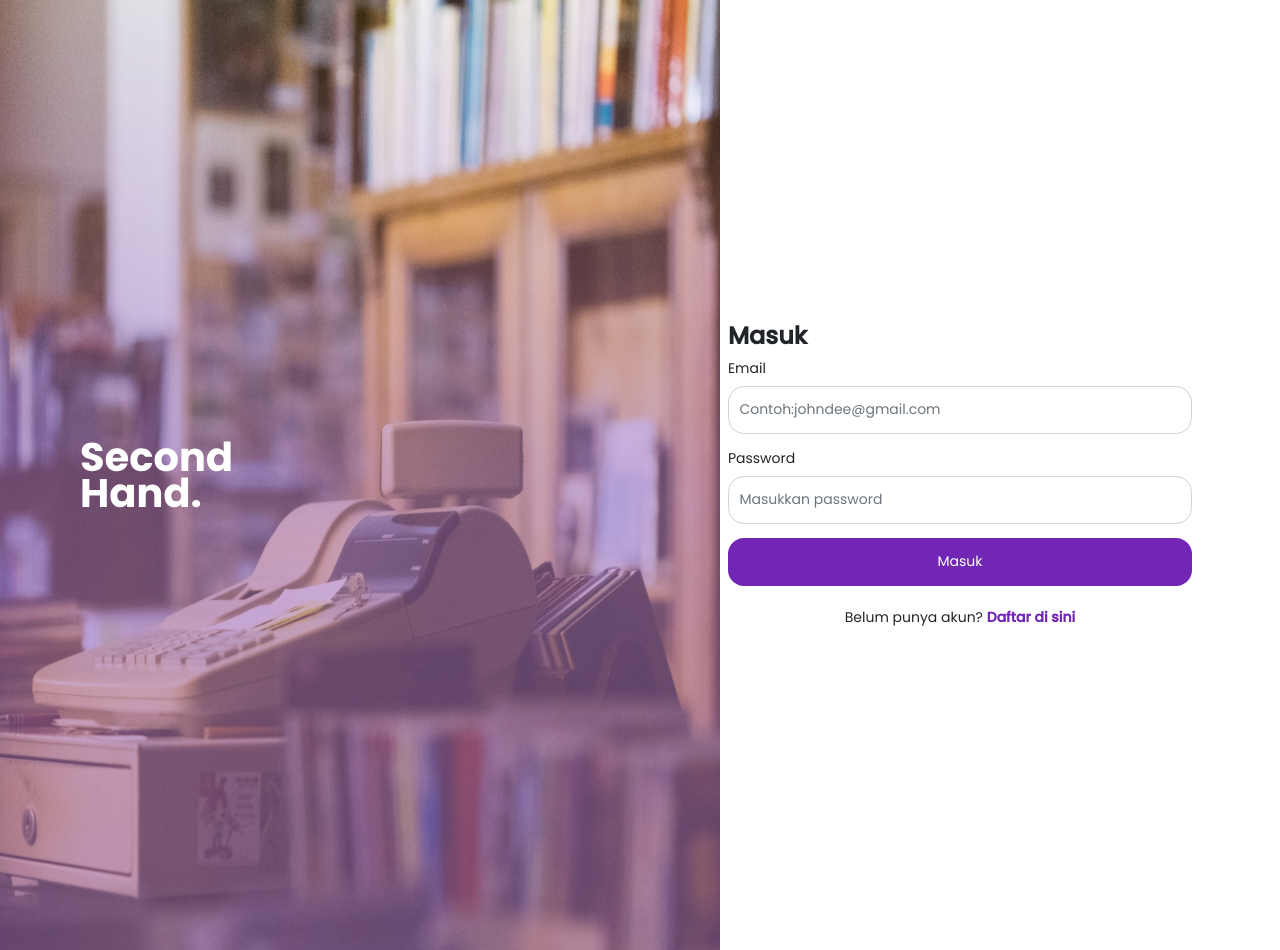
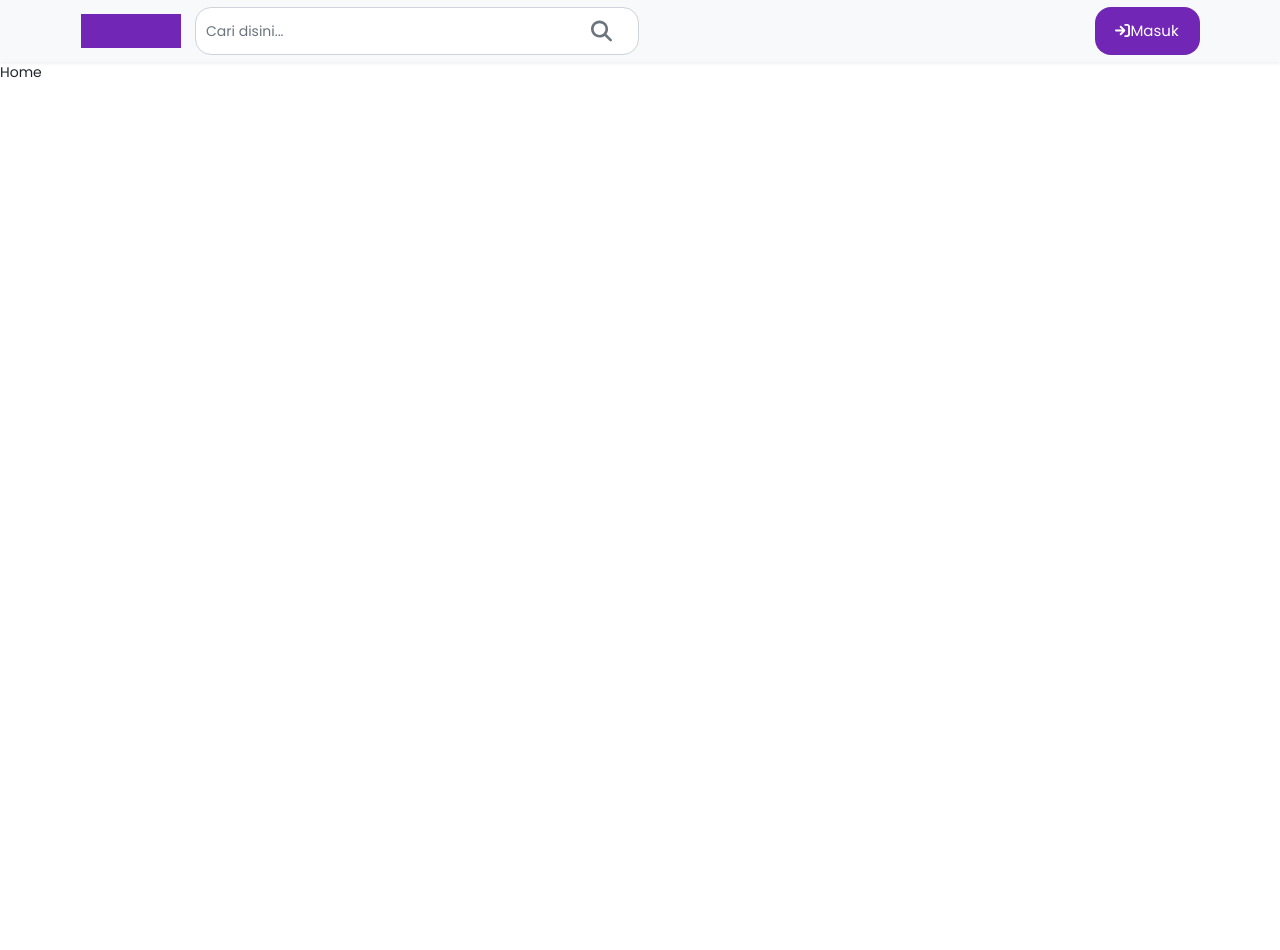
Before and after one commit to kevinoctaviano/secondHand, a React (Create React App) app in the folder frontend/: page / in a window 1280 px wide. After the commit the page ends 800 px from the top, so only its background shows below. Built offline with nearby package versions, Linux system fonts and the light colour scheme.

Commit message:
push navbar home

```diff
--- a/frontend/package.json
+++ b/frontend/package.json
@@ -10,13 +10,14 @@
     "@testing-library/jest-dom": "^5.16.4",
     "@testing-library/react": "^13.3.0",
     "@testing-library/user-event": "^13.5.0",
+    "autoprefixer": "10.4.5",
     "bootstrap": "^5.1.3",
     "react": "^18.1.0",
     "react-bootstrap": "^2.4.0",
     "react-dom": "^18.1.0",
     "react-router-dom": "^5.3.3",
+    "react-scripts": "^5.0.1",
     "react-validation": "^3.0.7",
-    "react-scripts": "5.0.1",
     "web-vitals": "^2.1.4"
   },
   "scripts": {
--- a/frontend/src/App.css
+++ b/frontend/src/App.css
@@ -115,8 +115,27 @@ select {
   height: 950px;
 }
 
+.margin-right-custom {
+  margin-right: 30vw !important;
+}
+
 .alamat {
   height: 80px;
+}
+
+.wrapper {
+  position: relative;
+}
+
+.icon {
+  height: 1.5rem;
+  width: 1.5rem;
+  padding: 4px;
+  position: absolute;
+  box-sizing: border-box;
+  top: 50%;
+  left: 87%;
+  transform: translateY(-50%);
 }
 
 /* X-Small devices (portrait phones, less than 576px)
--- a/frontend/src/App.js
+++ b/frontend/src/App.js
@@ -5,16 +5,21 @@ import Login from './components/pages/Login';
 import Register from './components/pages/Register';
 import LayoutInfoProfile from './components/layouts/LayoutInfoProfile';
 import LayoutInfoProductAdd from './components/layouts/LayoutInfoProductAdd';
-
+import LayoutHome from './components/layouts/LayoutHome';
 
 function App() {
   return (
     <Router>
       <Switch>
-        <Route exact path={['/', '/login']} component={Login} />
+        <Route exact path={'/'} component={LayoutHome} />
+        <Route exact path={'/login'} component={Login} />
         <Route exact path={'/register'} component={Register} />
         <Route exact path={'/info-profile'} component={LayoutInfoProfile} />
-        <Route exact path={'/info-product-add'} component={LayoutInfoProductAdd} />
+        <Route
+          exact
+          path={'/info-product-add'}
+          component={LayoutInfoProductAdd}
+        />
       </Switch>
     </Router>
   );
--- /dev/null
+++ b/frontend/src/components/layouts/LayoutHome.jsx
@@ -0,0 +1,12 @@
+import React, { Fragment } from 'react';
+import Home from '../pages/Home';
+import NavbarHome from '../pages/components/NavbarHome';
+
+export default function LayoutHome() {
+  return (
+    <Fragment>
+      <NavbarHome />
+      <Home />
+    </Fragment>
+  );
+}
--- a/frontend/src/components/layouts/LayoutInfoProfile.jsx
+++ b/frontend/src/components/layouts/LayoutInfoProfile.jsx
@@ -1,11 +1,11 @@
-import React from "react";
-import NavbarInfoProfile from "../pages/components/NavbarInfoProfile";
-import InfoProfile from "../pages/InfoProfile";
+import React from 'react';
+import NavbarTemplate from '../pages/components/NavbarTemplate';
+import InfoProfile from '../pages/InfoProfile';
 
 export default function LayoutInfoProfile() {
   return (
     <>
-      <NavbarInfoProfile />
+      <NavbarTemplate name="Lengkapi Info Akun" />
       <InfoProfile />
     </>
   );
--- /dev/null
+++ b/frontend/src/components/pages/Home.jsx
@@ -0,0 +1,5 @@
+import React from 'react';
+
+export default function Home() {
+  return <div>Home</div>;
+}
--- a/frontend/src/components/pages/InfoProfile.jsx
+++ b/frontend/src/components/pages/InfoProfile.jsx
@@ -5,17 +5,18 @@ import Form from 'react-validation/build/form';
 
 export default function InfoProfile() {
   return (
-    <div className="container mt-4">
-      <div className="row">
+    <div className="container-fluid p-0 row m-0 mt-4">
       <div className="col-lg-2 d-flex justify-content-end">
         <FontAwesomeIcon icon={faArrowLeft} className="custom-font-3" />
       </div>
-        <div className="col-lg-8 d-flex justify-content-center">
-          <div className="mx-auto text-center py-4 custom-bg-photo-profile">
+      <div className="col-lg-8">
+        <div className="d-flex justify-content-center">
+          <div className="d-flex justify-content-center align-items-center custom-bg-photo-profile">
             <FontAwesomeIcon icon={faCamera} className="custom-font-4" />
           </div>
         </div>
-        <div className="w-50 mx-auto">
+        <div className="d-flex justify-content-center">
+          <div className="w-50 mt-3">
             <Form>
               <div className="form-group mb-3">
                 <label htmlFor="nama" className="fw-bold custom-font-2">
@@ -80,5 +81,6 @@ export default function InfoProfile() {
           </div>
         </div>
       </div>
+    </div>
   );
 }
--- /dev/null
+++ b/frontend/src/components/pages/components/NavbarHome.jsx
@@ -0,0 +1,47 @@
+import React from 'react';
+import { Navbar, Container, Nav, Form } from 'react-bootstrap';
+import { FontAwesomeIcon } from '@fortawesome/react-fontawesome';
+import {
+  faArrowRightToBracket,
+  faMagnifyingGlass,
+} from '@fortawesome/free-solid-svg-icons';
+
+export default function NavbarHome() {
+  return (
+    <Navbar bg="light shadow-sm" expand="lg">
+      <Container>
+        <Navbar.Brand href="#">
+          <div className="custom-logo-navbar"></div>
+        </Navbar.Brand>
+        <Navbar.Toggle aria-controls="navbarScroll" />
+        <Navbar.Collapse id="navbarScroll">
+          <Form className="d-flex wrapper">
+            <Form.Control
+              type="search"
+              placeholder="Cari disini..."
+              className="me-2 rounded-16px"
+              aria-label="Search"
+              style={{ width: '444px' }}
+            />
+            <FontAwesomeIcon
+              className="icon text-muted"
+              icon={faMagnifyingGlass}
+            />
+          </Form>
+          <Nav className="ms-auto my-2 my-lg-0">
+            <Nav.Link
+              href="#action1"
+              className="btn-purple rounded-16px d-flex justify-content-center align-items-center"
+              style={{ width: '105px', height: '48px', fontSize: '15px' }}
+            >
+              <span>
+                <FontAwesomeIcon icon={faArrowRightToBracket} />
+              </span>
+              Masuk
+            </Nav.Link>
+          </Nav>
+        </Navbar.Collapse>
+      </Container>
+    </Navbar>
+  );
+}
--- a/frontend/src/components/pages/components/NavbarInfoProduct.jsx
+++ b/frontend/src/components/pages/components/NavbarInfoProduct.jsx
@@ -1,11 +1,14 @@
 import React from 'react';
+import { Navbar, Container } from 'react-bootstrap';
 
 export default function NavbarInfoProduct() {
   return (
-    <nav className="navbar navbar-light bg-light p-3 shadow-sm">
-      <div className="container">
-        <a className="navbar-brand custom-logo-navbar" href="#"></a>
-      </div>
-    </nav>
+    <Navbar bg="light shadow-sm" expand="lg">
+      <Container>
+        <Navbar.Brand href="#home">
+          <div className="custom-logo-navbar"></div>
+        </Navbar.Brand>
+      </Container>
+    </Navbar>
   );
 }
--- a/frontend/src/components/pages/components/NavbarInfoProfile.jsx
+++ /dev/null
@@ -1,14 +0,0 @@
-import React from 'react';
-
-export default function NavbarInfoProfile() {
-  return (
-    <nav className="navbar navbar-light bg-light p-3 shadow-sm">
-      <div className="container">
-        <a className="navbar-brand custom-logo-navbar" href="#"></a>
-        <span className="w-100 text-center">
-          <p className="text-dark">Lengkapi Info Akun</p>
-        </span>
-      </div>
-    </nav>
-  );
-}
--- /dev/null
+++ b/frontend/src/components/pages/components/NavbarTemplate.jsx
@@ -0,0 +1,26 @@
+import React from 'react';
+import { Navbar, Container, Nav } from 'react-bootstrap';
+
+export default function NavbarTemplate({ name }) {
+  return (
+    <Navbar bg="light shadow-sm" expand="lg">
+      <Container>
+        <Navbar.Brand href="#home">
+          <div className="custom-logo-navbar"></div>
+        </Navbar.Brand>
+        <Navbar.Toggle aria-controls="basic-navbar-nav" />
+        <Navbar.Collapse id="basic-navbar-nav">
+          <Nav className="mx-auto">
+            <Nav.Link
+              className="fw-bold"
+              href="#"
+              style={{ fontSize: '16px', color: '#000' }}
+            >
+              {name}
+            </Nav.Link>
+          </Nav>
+        </Navbar.Collapse>
+      </Container>
+    </Navbar>
+  );
+}
```
Also changed, not shown: frontend/src/components/assets/svg/fi_log-in.svg (added), frontend/src/components/pages/components/Navbar.jsx (deleted). Lines whose indentation alone changed are shown as unchanged.
